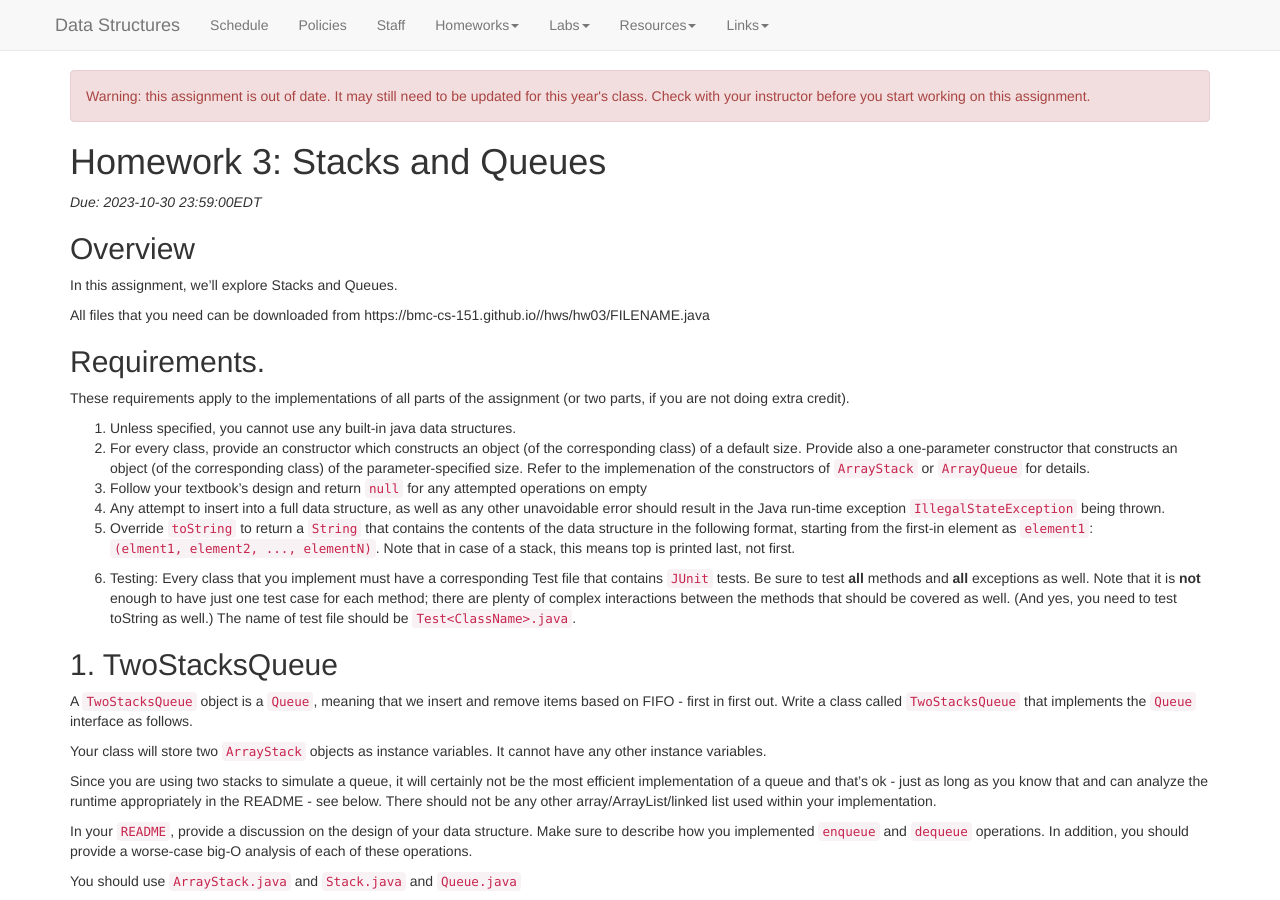
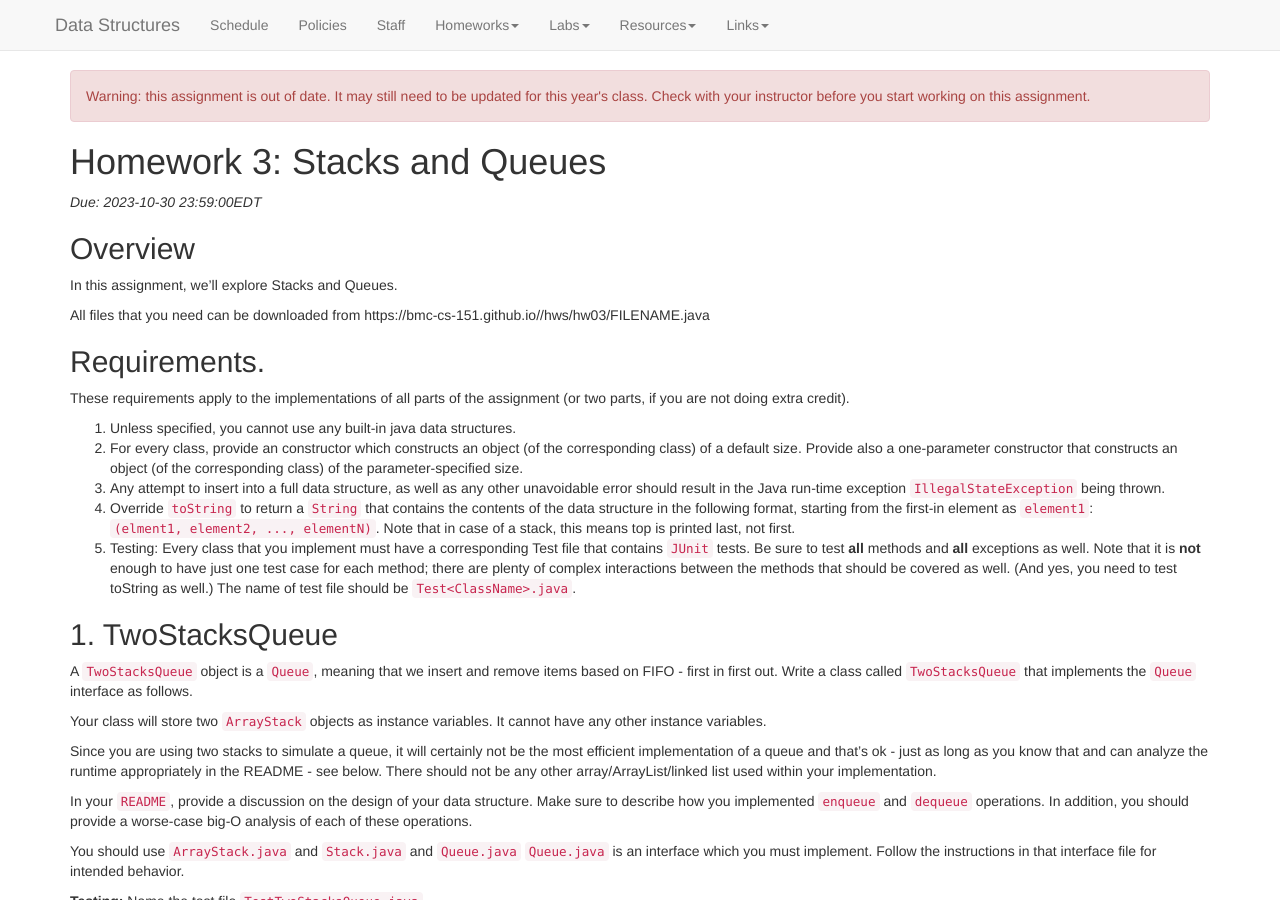
Before and after one commit to kalte0/BMC-CS-151.github.io, a Jekyll site: the page built from hws/HW03.md, in a window 1280 px wide and 900 px high. Built offline with Jekyll 4.4.1, drawn with Linux system fonts in a browser that asks for light colours; nearby versions of some CDN libraries.

Commit message:
Update HW03.md

```diff
--- a/hws/HW03.md
+++ b/hws/HW03.md
@@ -72,18 +72,14 @@ if you are not doing extra credit).
 1. For every class, provide an constructor which constructs an object (of the corresponding class)
 of a default size. Provide also a one-parameter constructor that constructs
 an object (of the corresponding class) of the parameter-specified size.
-Refer to the implemenation of the constructors of `ArrayStack` or `ArrayQueue` for details.
-2. Follow your textbook’s design and return `null` for any attempted operations
-on empty
-3. Any attempt to insert into a full data structure, as well as any other
+2. Any attempt to insert into a full data structure, as well as any other
 unavoidable error should result in the Java run-time exception
 `IllegalStateException` being thrown.
-4. Override `toString` to return a `String` that contains the contents of the
+3. Override `toString` to return a `String` that contains the contents of the
 data structure in the following format, starting from the first-in element as
 `element1`: `(elment1, element2, ..., elementN)`.
 Note that in case of a stack, this means top is printed last, not first.
-
-5. Testing: Every class that you implement must have a corresponding Test file
+4. Testing: Every class that you implement must have a corresponding Test file
 that contains `JUnit` tests. Be sure to test **all** methods and **all** exceptions as well. Note that it is
 **not** enough to have just one test case for each method; there are plenty of complex interactions between the methods that should be covered as well. (And yes, you need to test toString as well.)
 The name of test file should be `Test<ClassName>.java`.
@@ -111,6 +107,7 @@ of each of these operations.
 
 You should use
 `ArrayStack.java` and `Stack.java` and `Queue.java`
+`Queue.java` is an interface which you must implement. Follow the instructions in that interface file for intended behavior.
 
 
 **Testing:** Name the test file `TestTwoStacksQueue.java`
```
